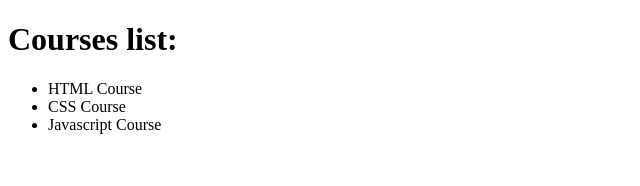
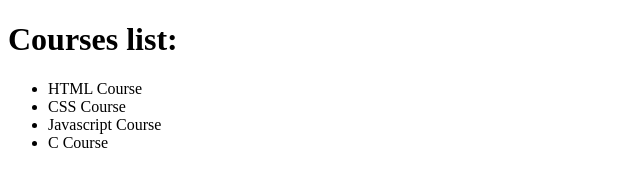
Before and after one commit to SeminSuljkanovic/test-project-git, a plain HTML site: page index.html in a window 1280 px wide. Shown: the full height of the page, 0-640 px from the left. Drawn offline with Linux system fonts and the light colour scheme.

Commit message:
Change html file

```diff
--- a/index.html
+++ b/index.html
@@ -10,6 +10,7 @@
         <li>HTML Course</li>
         <li>CSS Course</li>
         <li>Javascript Course</li>
+        <li>C Course</li>
     </ul>
 </body>
 </html>
```
